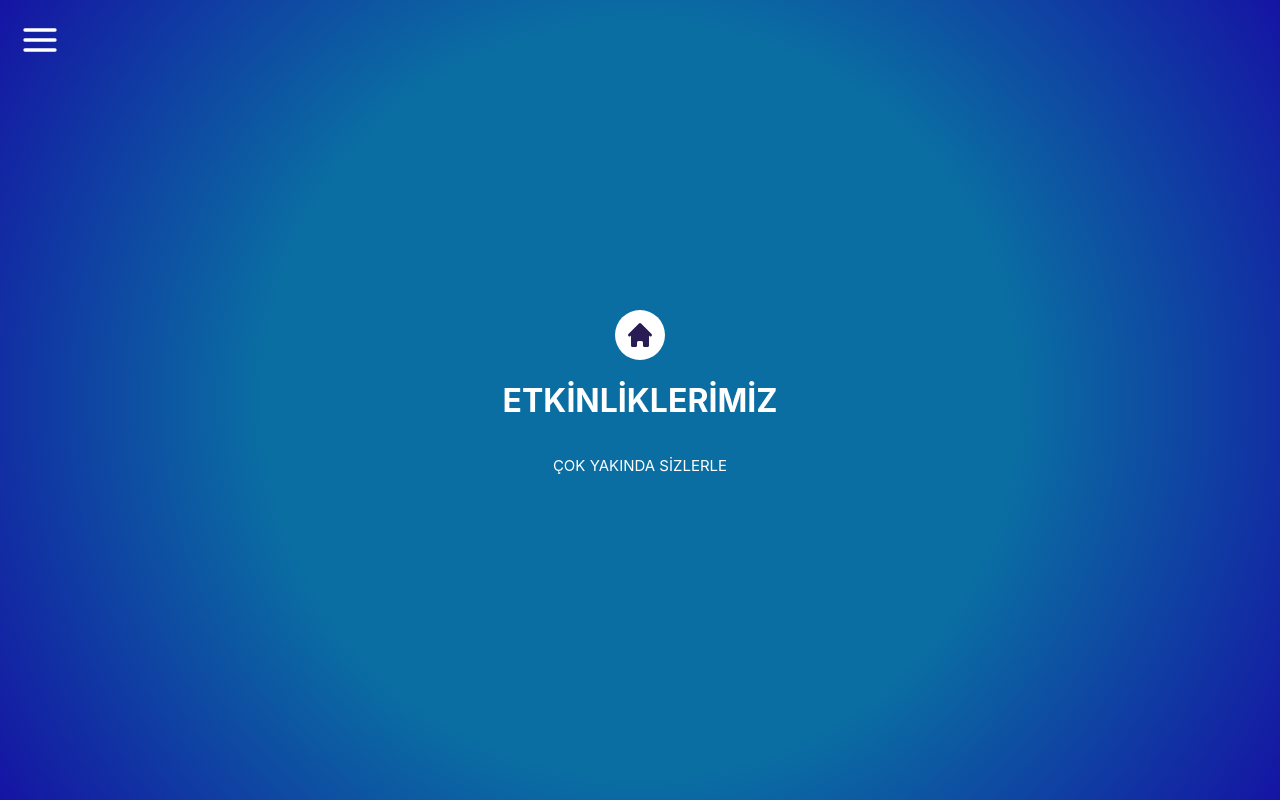
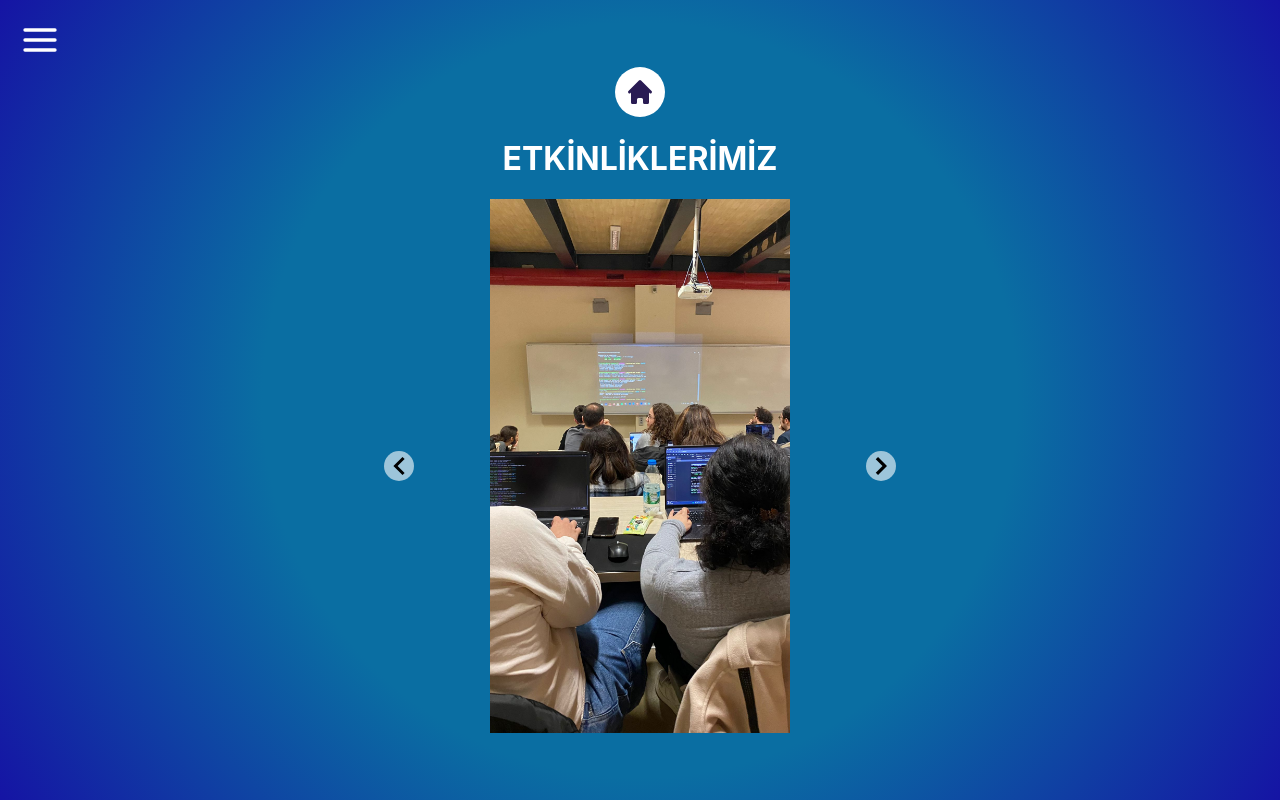
Before and after one commit to BerkantGC/ieee-yasar-tree, a React (Create React App) app: page /etkinlikler in a window 1280 px wide. Built offline with nearby package versions, Linux system fonts and the light colour scheme.

Commit message:
Events are added main menu edited

```diff
--- a/src/Pages/Activities.js
+++ b/src/Pages/Activities.js
@@ -8,6 +8,15 @@ import BackButton from "../Components/BackButton";
 
 import { Slide } from "react-slideshow-image";
 import 'react-slideshow-image/dist/styles.css'
+import GitGithub101 from '../Assets/GitGithub101.jpg'
+const slideImages =  [
+  {
+    url: GitGithub101,
+    headerText: 'Git-Github 101',
+    date: "11.03.2024",
+    caption: 'Etkinlik 1'
+  }
+]
 
 /*const slideImages = [
     {
@@ -98,8 +107,8 @@ export default function()
                     <div className="activ_header">
                         <h1>ETKİNLİKLERİMİZ</h1>
                     </div>
-                    <p style={{fontSize:"15px"}}>ÇOK YAKINDA SİZLERLE</p>
-{/*
+
+{
                     <div className={`${window.innerWidth > 600 ? "activ_activities_container_browser" : 'activ_activities_container_mobile'}`}>
                         <Slide transitionDuration={500} >
                             {slideImages.map((slideImage, index) =>
@@ -108,7 +117,7 @@ export default function()
                             )
                             )}
                         </Slide>
-                    </div> */}
+                    </div> }
 
                 </div>
             </div>
--- a/src/Pages/Main.js
+++ b/src/Pages/Main.js
@@ -182,8 +182,6 @@ function Route(){
 
           <LinkToNavigate title='Topluluk Kayıt Formu' link='https://forms.gle/BRR8Ur1Tqks8vNgk8'/>
 
-          <LinkToNavigate title='Tanışma Etkinliği Kayıt Formu' link='https://forms.gle/VpLyuaEi7Umoyp797'/>
-
           <LinkToNavigate title='Instagram' link='https://www.instagram.com/yu.muhendisliktoplulugu/'/>
 
           <LinkToNavigate title='Linkedin' link='https://www.linkedin.com/company/ieee-ya%C5%9Far-%C3%B6%C4%9Frenci-kolu/about/'/>
```
Also changed, not shown: src/Assets/GitGithub101.jpg (added).
